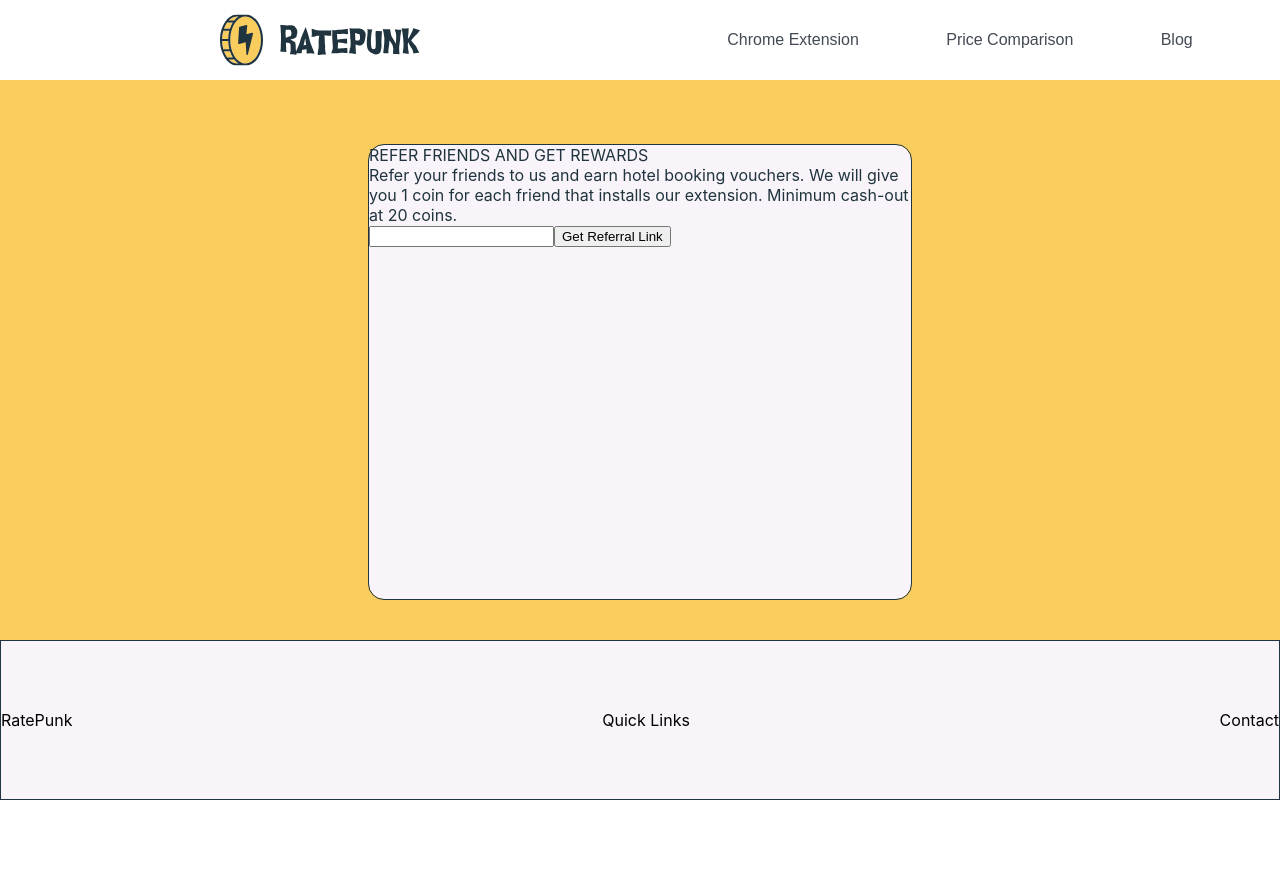
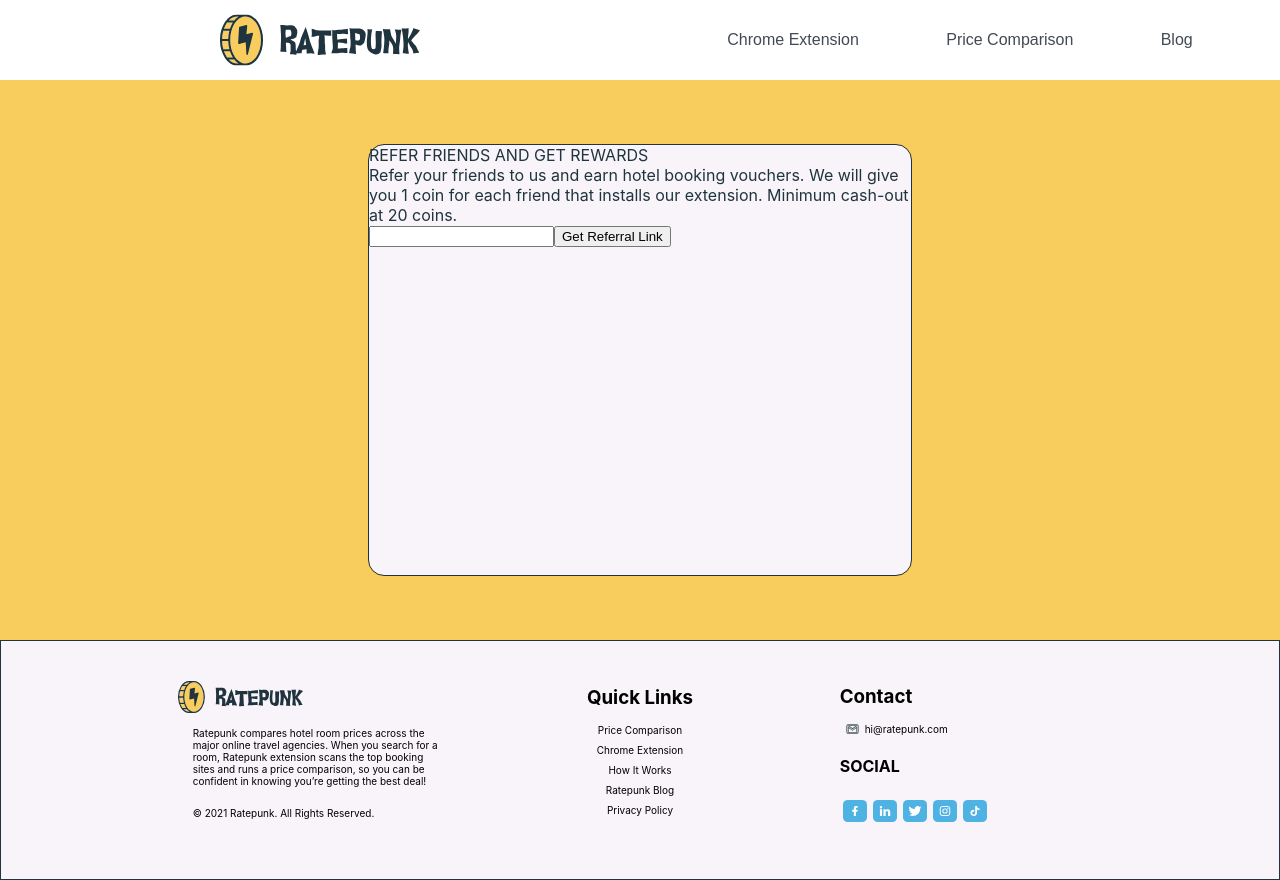
Before and after one commit to yogitaba-gohil/RatePunk_Demo, a Next.js app: page / in a window 1280 px wide. Before the commit the page ends 800 px from the top, so only its background shows below. Built offline with nearby package versions, Linux system fonts and the light colour scheme.

Commit message:
footer styling done

```diff
--- a/component/Footer/index.js
+++ b/component/Footer/index.js
@@ -1,14 +1,90 @@
-import React from 'react'
-import styles from '../../styles/Footer.module.scss'
+import React from "react";
+import styles from "../../styles/Footer.module.scss";
+import Image from "next/dist/client/image";
 
 const Footer = () => {
   return (
     <div className={styles.container}>
-      <div>RatePunk</div>
-      <div> Quick Links</div>
-      <div>Contact</div>
+      <div className={styles.itemContainer}>
+        <div>
+          <Image
+            alt="logo image"
+            src="/assets/logo.svg"
+            width="125px"
+            height="32px"
+          />
+        </div>
+        <div className={styles.textDiv}>
+
+            Ratepunk compares hotel room prices across the major online travel
+            agencies. When you search for a room, Ratepunk extension scans the
+            top booking sites and runs a price comparison, so you can be
+            confident in knowing you’re getting the best deal!
+
+        </div>
+        <div className={styles.textDiv}>
+        © 2021 Ratepunk. All Rights Reserved.
+
+        </div>
+
+      </div>
+      <div className={styles.itemContainer}>
+
+        <h3>Quick Links</h3>
+        <li>Price Comparison</li>
+        <li>Chrome Extension</li>
+        <li>How It Works</li>
+        <li>Ratepunk Blog</li>
+        <li>Privacy Policy</li>
+      </div>
+      <div className={styles.itemContainer}>
+        <div className={styles.contactContainer}>
+        <h3>Contact</h3>
+        <div className={styles.mailContainer}>
+        <Image alt="social media icon" src='/assets/email.svg' width="25px"
+            height="10px"/>
+        <span>hi@ratepunk.com</span>
+        </div>
+        </div>
+
+
+       <div className={styles.socialMediaContainer}>
+
+        <h4>SOCIAL</h4>
+        <div className={styles.iconContainer}>
+          <div className={styles.iconDiv}>
+
+          <Image alt="social media icon" src='/assets/facebook.svg' width="80px"
+            height="35px"/>
+          </div>
+          <div className={styles.iconDiv}>
+
+          <Image alt="social media icon" src="/assets/linkedin.svg" width="80px"
+             height="35px"/>
+          </div>
+          <div className={styles.iconDiv}>
+
+          <Image alt="social media icon" src="/assets/twitter.svg" width="80px"
+            height="35px"/>
+          </div>
+          <div className={styles.iconDiv}>
+
+          <Image alt="social media icon" src="/assets/instagram.svg" width="80px"
+            height="35px" />
+          </div>
+          <div className={styles.iconDiv}>
+
+          <Image alt="social media icon" src="/assets/tiktok.svg" width="80px"
+            height="35px"/>
+          </div>
+
+
+
+        </div>
+       </div>
+      </div>
     </div>
-  )
-}
+  );
+};
 
-export default Footer
+export default Footer;
--- a/styles/Footer.module.scss
+++ b/styles/Footer.module.scss
@@ -1,17 +1,69 @@
 $footer-color:#F8F4F9;
 $font-color: #000000;
+$on-hover: #4EB3E3;
 
 .container {
-    position: fixed;
-    left: 0;
-    bottom: 0;
-    width: 100%;
+    // position: fixed;
     color: $font-color;
     display: flex;
     align-items: center;
-    justify-content: space-between;
-    height: 20vh;
-    background: $footer-color 0% 0% no-repeat padding-box;
+    justify-content: center;
+    background: $footer-color;
     border: 1px solid #1F343E;
     opacity: 1;
+    padding: 40px;
   }
+  .itemContainer{
+    flex: 1;
+   text-align: center;
+  }
+  .itemContainer h3{
+    margin-bottom: 15px;
+    margin-top: -10px;
+
+  }
+  .itemContainer li{
+    margin-bottom: 8px;
+    font-size: 10px;
+    list-style-type: none;
+  }
+  .itemContainer li:hover{
+    color: $on-hover;
+}
+.itemContainer p{
+  margin-bottom: 30px;
+}
+  .textDiv{
+    font-size: 10px;
+    margin-left: 38%;
+    text-align: left;
+    margin-bottom: 20px;
+    margin-top: 10px;
+  }
+.iconContainer{
+  display: flex;
+  align-items: center;
+  justify-content: flex-start;
+}
+.iconDiv{
+  background-color: #4EB3E3;
+  width: 24px;
+  height: 22px;
+  border-radius: 20%;
+  margin: 3px;
+}
+.mailContainer{
+  display: flex;
+  align-items: center;
+  justify-content: flex-start;
+  font-size: 10px;
+}
+.mailContainer Image{
+  margin-right: 10px;
+}
+.socialMediaContainer h4{
+text-align: start;
+}
+.contactContainer{
+  text-align: start;
+}
--- a/styles/Home.module.css
+++ b/styles/Home.module.css
@@ -1,6 +1,4 @@
-.container {
-  padding: 0 2rem;
-}
+
 
 .main {
   padding: 4rem 0;
@@ -10,5 +8,5 @@
   justify-content: center;
   align-items: center;
   background-color: #F8CC5D;
-  height: 73vh;
+  height: 70vh;
 }
--- a/styles/globals.css
+++ b/styles/globals.css
@@ -21,6 +21,6 @@
   }
   body {
     color: white;
-    background: black;
+    background: white;
   }
 }
```
